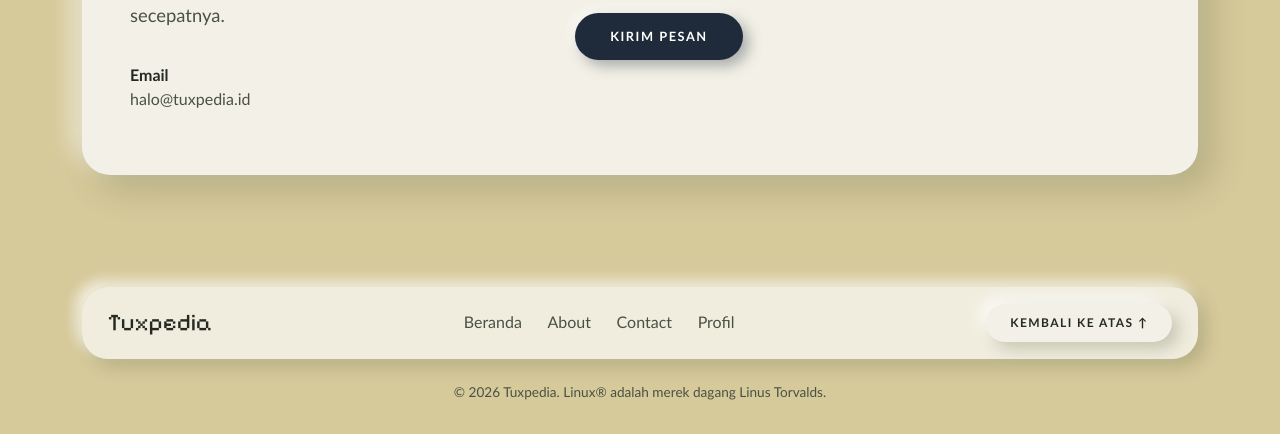
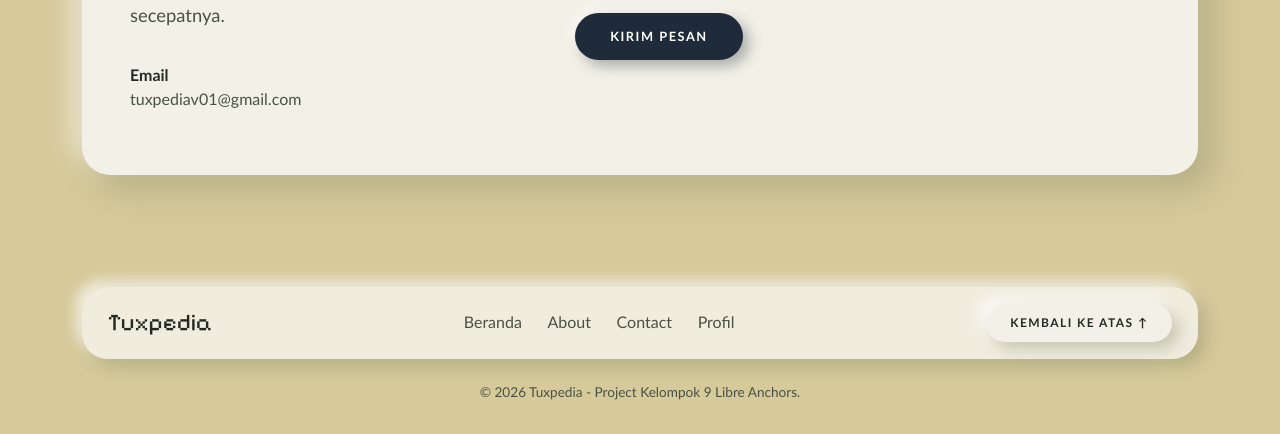
Before and after one commit to AldoDaeli/Libre-Anchors, a plain HTML site: page static/landing.html in a window 1280 px wide. Shown: the part 2905-3339 px from the top of the page. Drawn offline with nearby package versions, Linux system fonts and the light colour scheme; no server answers; a web font is replaced by a local one.

Commit message:
Update Watermark dan Contact

```diff
--- a/static/landing.html
+++ b/static/landing.html
@@ -109,7 +109,7 @@
         <div class="col-lg-5">
           <h2 class="section-title">Ada pertanyaan?</h2>
           <p class="lead-text">Tanyakan soal instalasi, memilih distro, atau sekadar ingin ngobrol tentang Linux. Kami balas secepatnya.</p>
-          <p class="info"><strong>Email</strong><br>halo@tuxpedia.id</p>
+          <p class="info"><strong>Email</strong><br>tuxpediav01@gmail.com</p>
         </div>
         <div class="col-lg-7">
           <form id="contactForm" novalidate>
@@ -141,7 +141,7 @@
       </nav>
       <button type="button" class="btn btn-ghost btn-sm-pill" data-top>KEMBALI KE ATAS <span aria-hidden="true">↑</span></button>
     </div>
-    <p class="copy">© 2026 Tuxpedia. Linux® adalah merek dagang Linus Torvalds.</p>
+    <p class="copy">© 2026 Tuxpedia - Project Kelompok 9 Libre Anchors.</p>
   </div>
 </footer>
 
```
Also changed, not shown: static/distro.html (+1 -1 lines), static/profil.html (+1 -1 lines).
